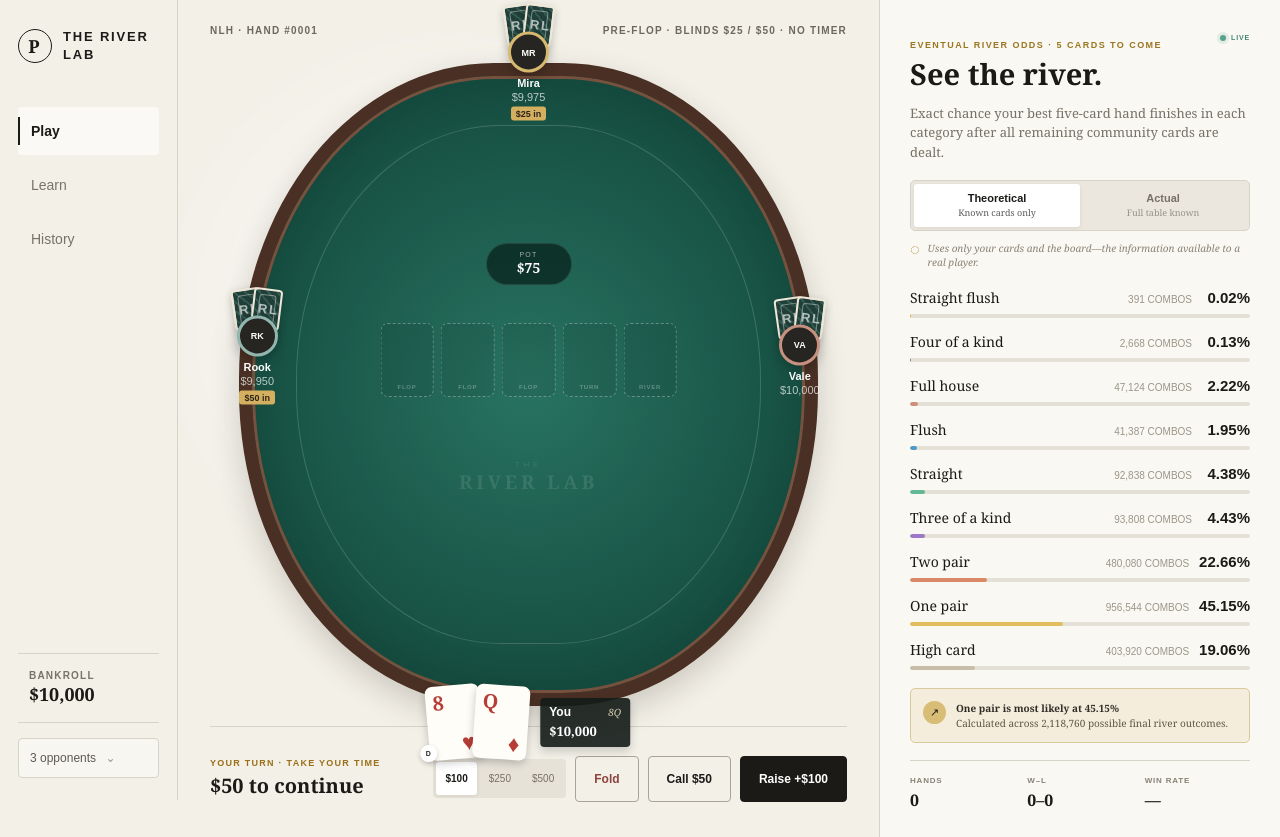
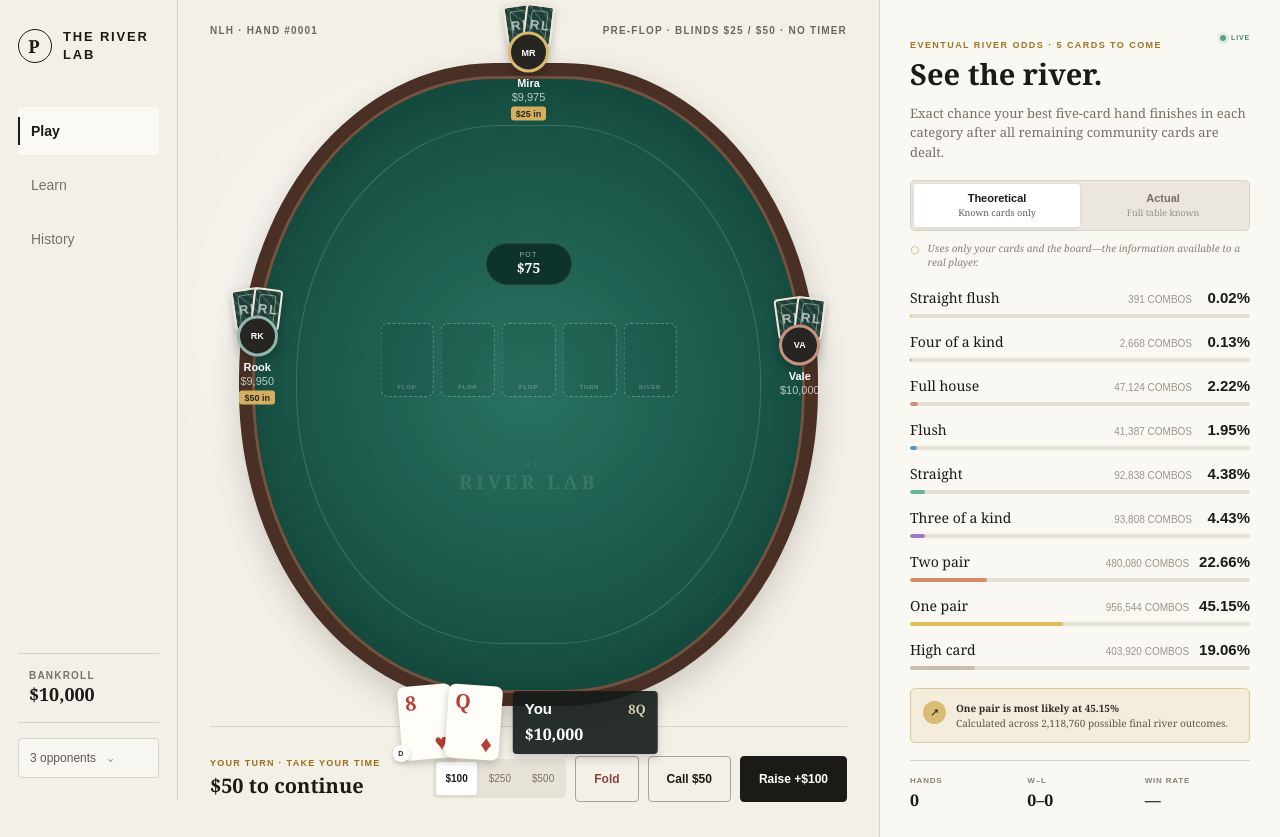
Before and after one commit to eric19960304/poker-math, a React (Vite) app: page / in a window 1280 px wide. Built offline with nearby package versions, Linux system fonts and the light colour scheme.

Commit message:
Enlarge hero hand information

```diff
--- a/app/globals.css
+++ b/app/globals.css
@@ -81,11 +81,11 @@ nav button.nav-active::after { content: ""; position: absolute; left: 0; top: 10
 .hero-seat .hole-cards { display: flex; }
 .hero-seat .hole-cards .playing-card:first-child { margin-right: -6px; transform: rotate(-5deg); }
 .hero-seat .hole-cards .playing-card:last-child { transform: rotate(4deg); }
-.hero-copy { min-width: 90px; padding: 7px 9px; border-radius: 4px; background: rgba(19,27,24,.9); box-shadow: 0 4px 10px rgba(0,0,0,.18); }
-.hero-copy > div { display: flex; justify-content: space-between; gap: 12px; }
-.hero-copy strong { font-size: 12px; }
-.hero-copy span { color: #d7cfae; font: italic 10px Georgia, serif; }
-.hero-copy b { display: block; margin-top: 3px; font: 700 13px Georgia, serif; }
+.hero-copy { min-width: 145px; padding: 9px 12px; border-radius: 4px; background: rgba(19,27,24,.9); box-shadow: 0 4px 10px rgba(0,0,0,.18); }
+.hero-copy > div { display: flex; justify-content: space-between; align-items: baseline; gap: 14px; }
+.hero-copy strong { font-size: 15px; }
+.hero-copy span { color: #d7cfae; font: 700 13px/1.2 Georgia, serif; }
+.hero-copy b { display: block; margin-top: 5px; font: 700 16px Georgia, serif; }
 .hero-copy em { margin-left: 0; }
 .hero-dealer { display: grid; right: auto; left: -7px; bottom: -3px; }
 
```
Also changed, not shown: 4 other files (tests, documents, lock files or other folders).
